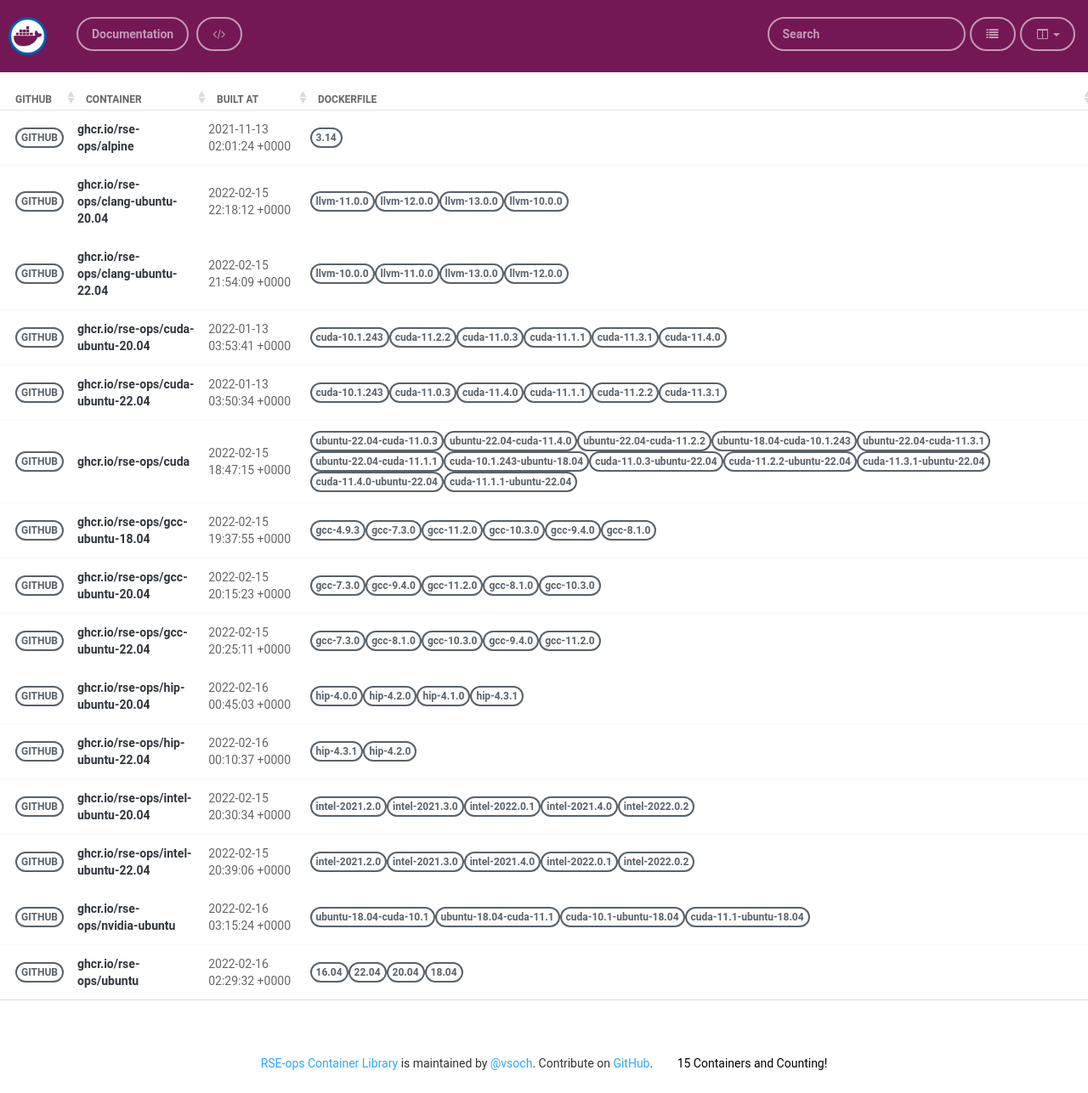
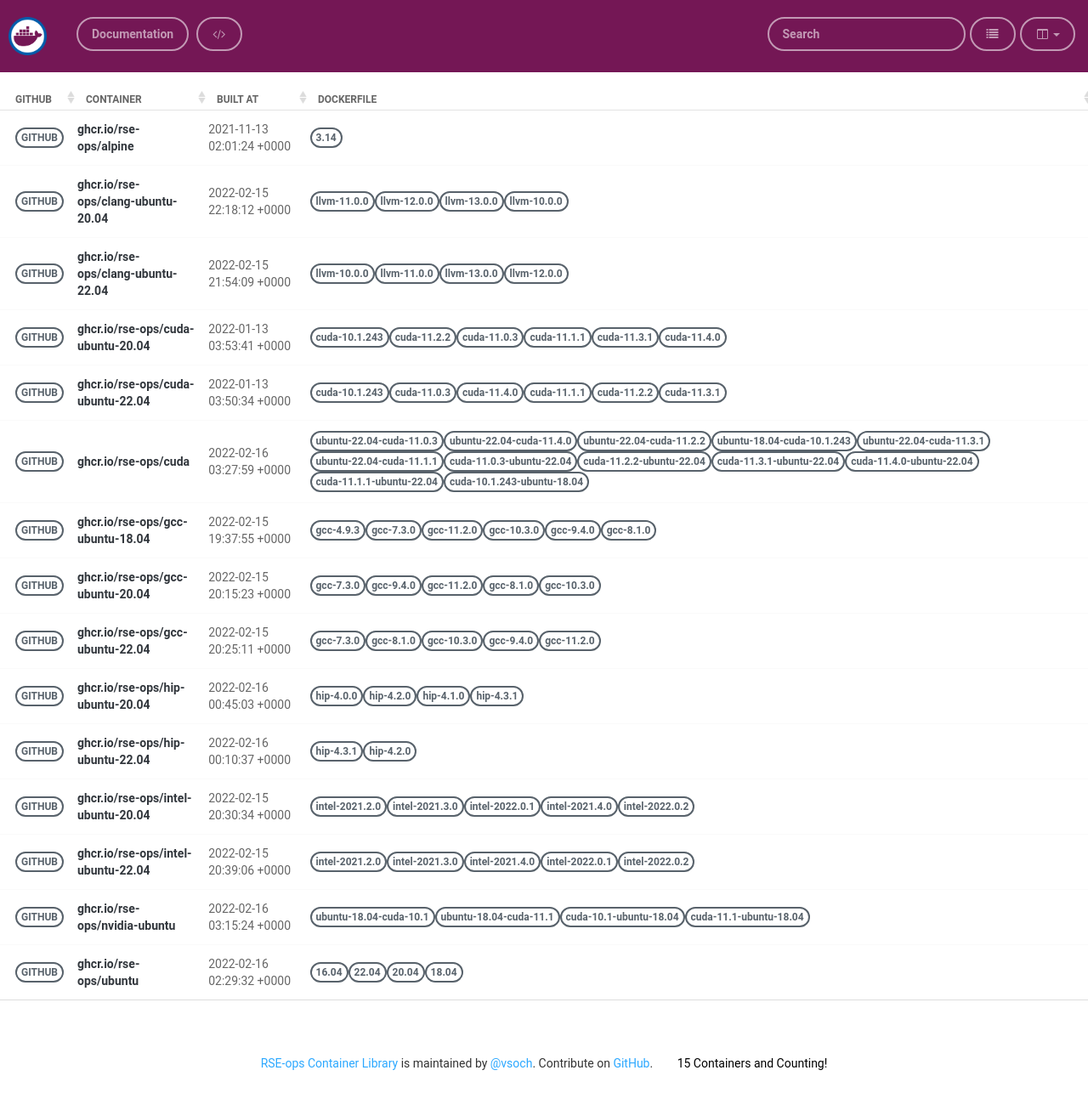
Before and after one commit to rse-ops/docker-images, a Jekyll site: the page built from pages/index.md, in a window 1280 px wide. Shown: the whole page at 85% size. Built offline with Jekyll 4.4.1, drawn with Linux system fonts in a browser that asks for light colours; nearby versions of some CDN libraries.

Commit message:
Automated push to update library 2022-02-16

```diff
--- a/_library/ghcr.io-rse-ops-cuda.md
+++ b/_library/ghcr.io-rse-ops-cuda.md
@@ -1,7 +1,7 @@
 ---
 layout: container
 name: ghcr.io/rse-ops/cuda
-updated_at: 2022-02-15 18:47:15.518595
+updated_at: 2022-02-16 03:27:59.890617
 
 
 container_url: https://github.com/orgs/rse-ops/packages/container/package/cuda
@@ -24,9 +24,6 @@ versions:
  - tag: ubuntu-22.04-cuda-11.1.1
    dockerfile: https://github.com/rse-ops/docker-images/blob/main/ubuntu/cuda/Dockerfile
    manifest: https://crane.ggcr.dev/manifest/ghcr.io/rse-ops/cuda:ubuntu-22.04-cuda-11.1.1
- - tag: cuda-10.1.243-ubuntu-18.04
-   dockerfile: https://github.com/rse-ops/docker-images/blob/main/ubuntu/cuda/Dockerfile
-   manifest: https://crane.ggcr.dev/manifest/ghcr.io/rse-ops/cuda:cuda-10.1.243-ubuntu-18.04
  - tag: cuda-11.0.3-ubuntu-22.04
    dockerfile: https://github.com/rse-ops/docker-images/blob/main/ubuntu/cuda/Dockerfile
    manifest: https://crane.ggcr.dev/manifest/ghcr.io/rse-ops/cuda:cuda-11.0.3-ubuntu-22.04
```
Also changed, not shown: other parts of _library/ghcr.io-rse-ops-cuda.md (+3 -0 lines).
